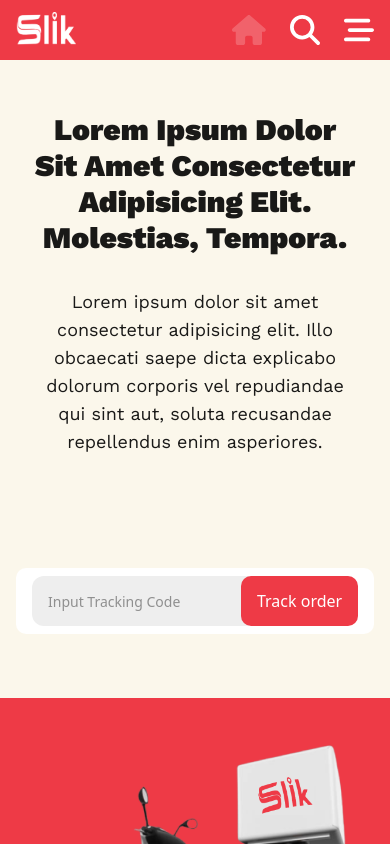
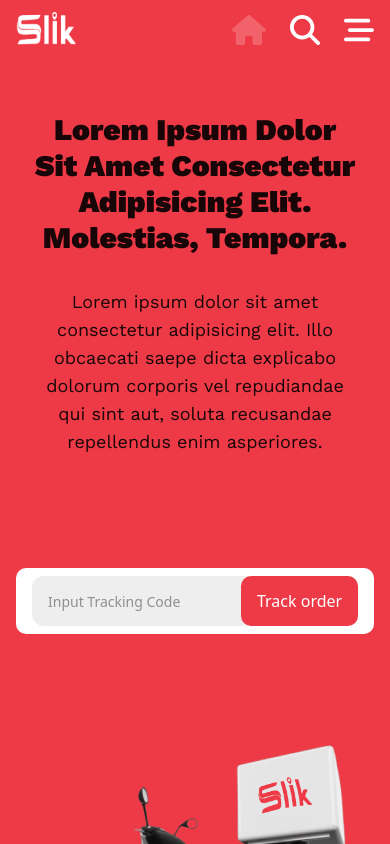
Before and after one commit to timmy-oss/slik, a Next.js app: page / in a window 390 px wide. Shown: the top 844 px of the page. Built offline with nearby package versions, Linux system fonts and the light colour scheme.

Commit message:
Overhaul of homepage - desktop [ dark mode support]

```diff
--- a/components/Home.jsx
+++ b/components/Home.jsx
@@ -28,7 +28,7 @@ export default function Home(props) {
       <DesktopNavBar />
       <MobileNavBar />
       <div className="bg-[#EE3A46] md:bg-[#FBF7EB] dark:bg-[#EE3A46] md:dark:bg-[#242318]   md:pt-32 lg:pt-14 flex flex-col lg:flex-row justify-center lg:justify-around  min-h-[727px]">
-        <div className=" w-full bg-[#FBF7EB] dark:bg-[#EE3A46] md:dark:bg-[#242318]   lg:w-[60%] px-4 lg:px-32 pt-24 pb-16 lg:pb-[67px]">
+        <div className="bg-[#EE3A46] w-full md:bg-[#FBF7EB] dark:bg-[#EE3A46] md:dark:bg-[#242318]   lg:w-[60%] px-4 lg:px-32 pt-24 pb-16 lg:pb-[67px]">
           <h1
             data-aos="fade-up"
             style={{ fontFamily: "Work Sans" }}
```
